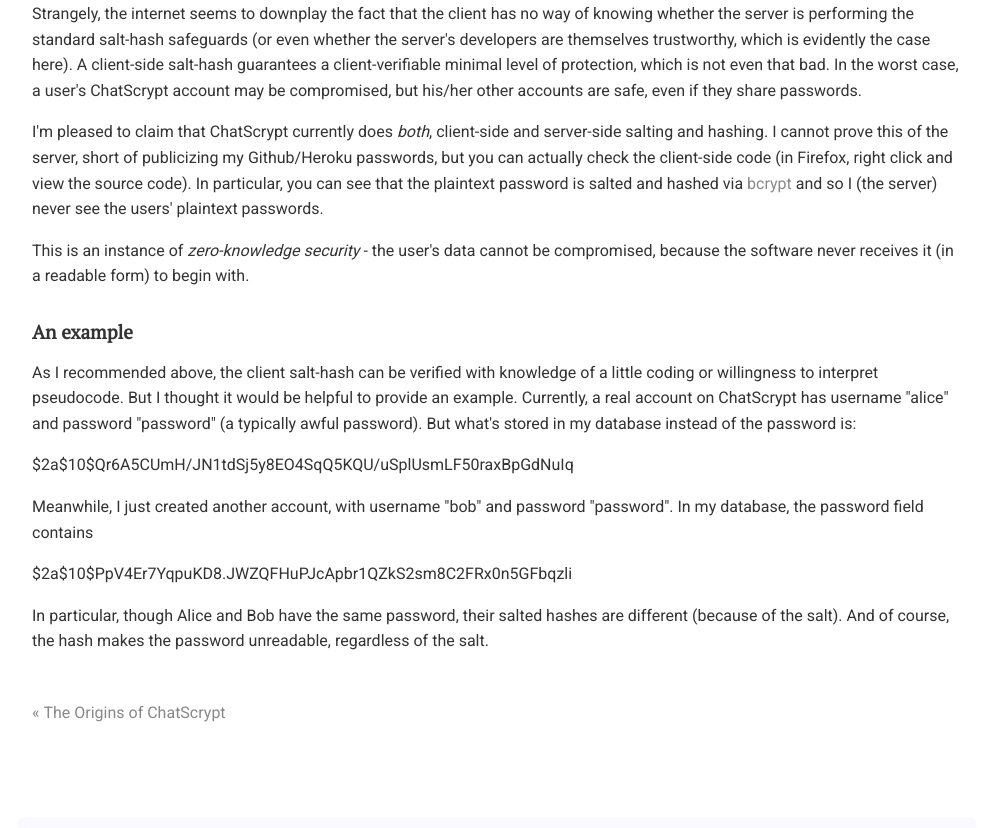
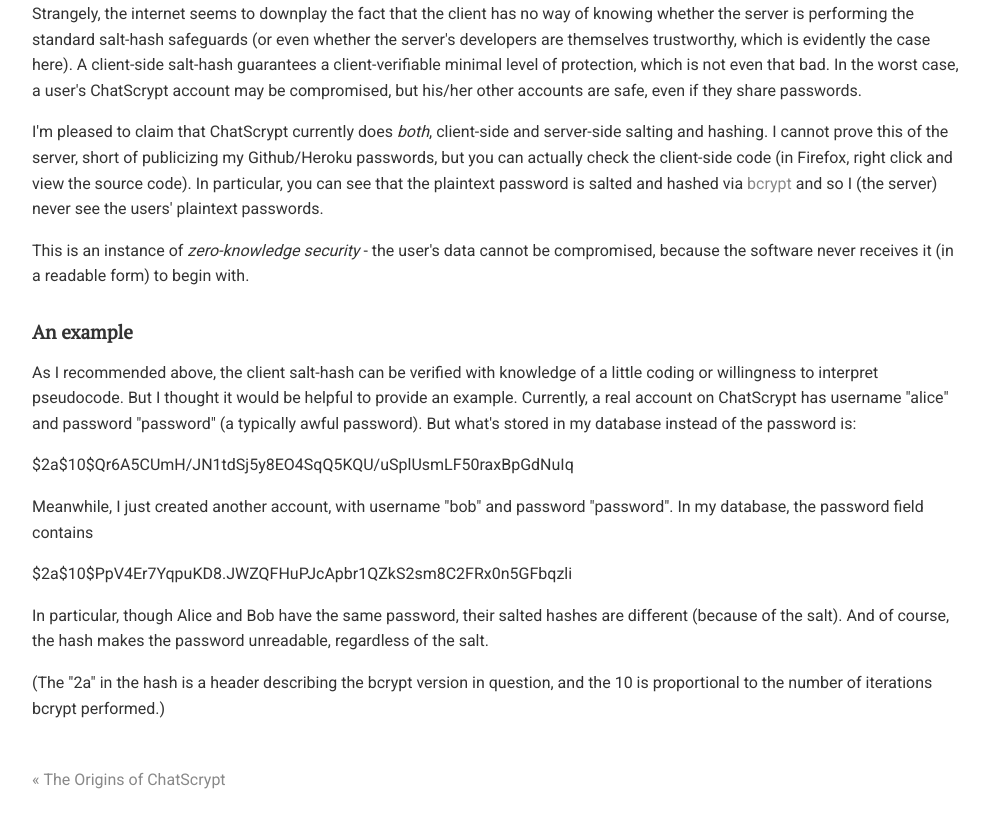
Before and after one commit to chatscrypt/chatscrypt.github.io, a Jekyll site: the page built from _posts/2019-12-25-zero-knowledge-security-chatscrypt-passwords.html, in a window 1280 px wide and 900 px high, scrolled down 1125 px. Shown: the top 828 px of the window, without its empty margins (143-1132 px from the left). Built offline with Jekyll 4.4.1, drawn with Linux system fonts in a browser that asks for light colours; comment, search, counter and statistics services are not loaded.

Commit message:
Update 2019-12-25-zero-knowledge-security-chatscrypt-passwords.html

```diff
--- a/_posts/2019-12-25-zero-knowledge-security-chatscrypt-passwords.html
+++ b/_posts/2019-12-25-zero-knowledge-security-chatscrypt-passwords.html
@@ -42,3 +42,5 @@
 <p>$2a$10$PpV4Er7YqpuKD8.JWZQFHuPJcApbr1QZkS2sm8C2FRx0n5GFbqzli
 
   <p>In particular, though Alice and Bob have the same password, their salted hashes are different (because of the salt). And of course, the hash makes the password unreadable, regardless of the salt.
+
+    <p>(The "2a" in the hash is a header describing the bcrypt version in question, and the 10 is proportional to the number of iterations bcrypt performed.)
```
